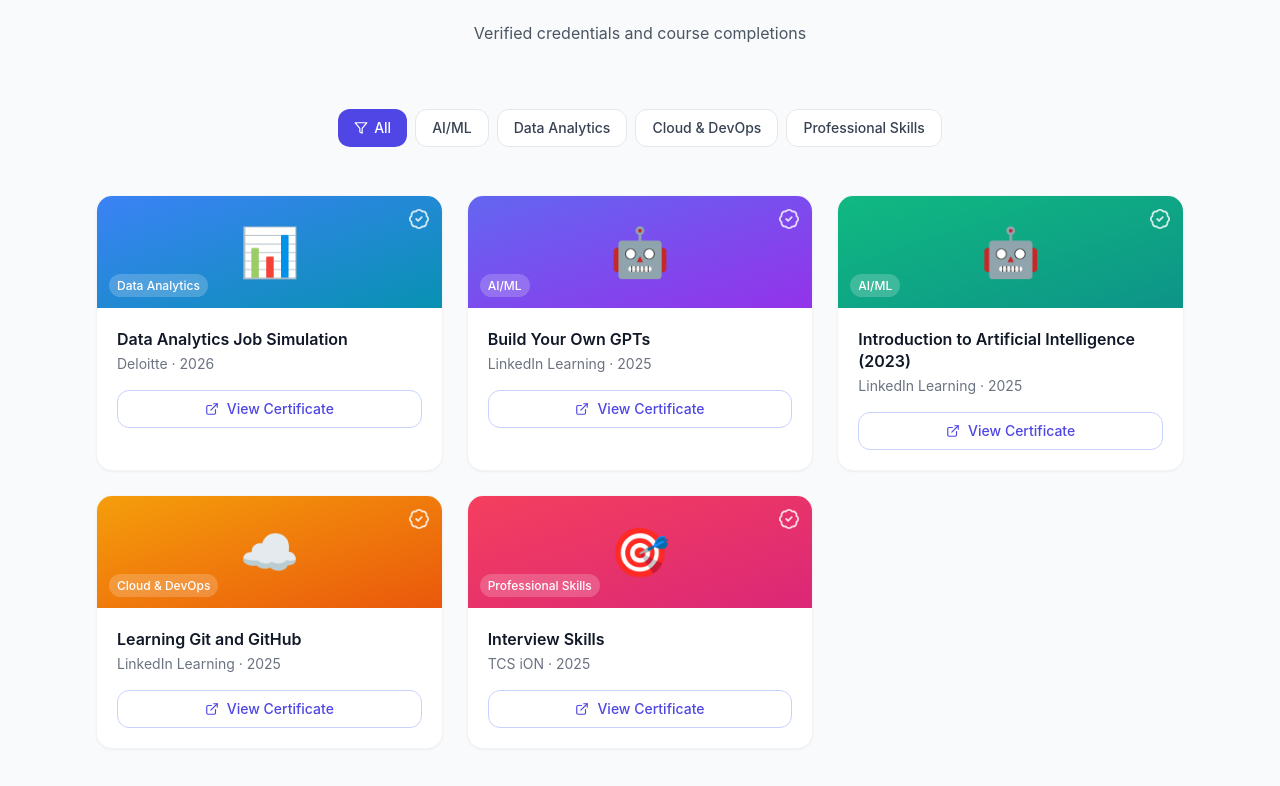
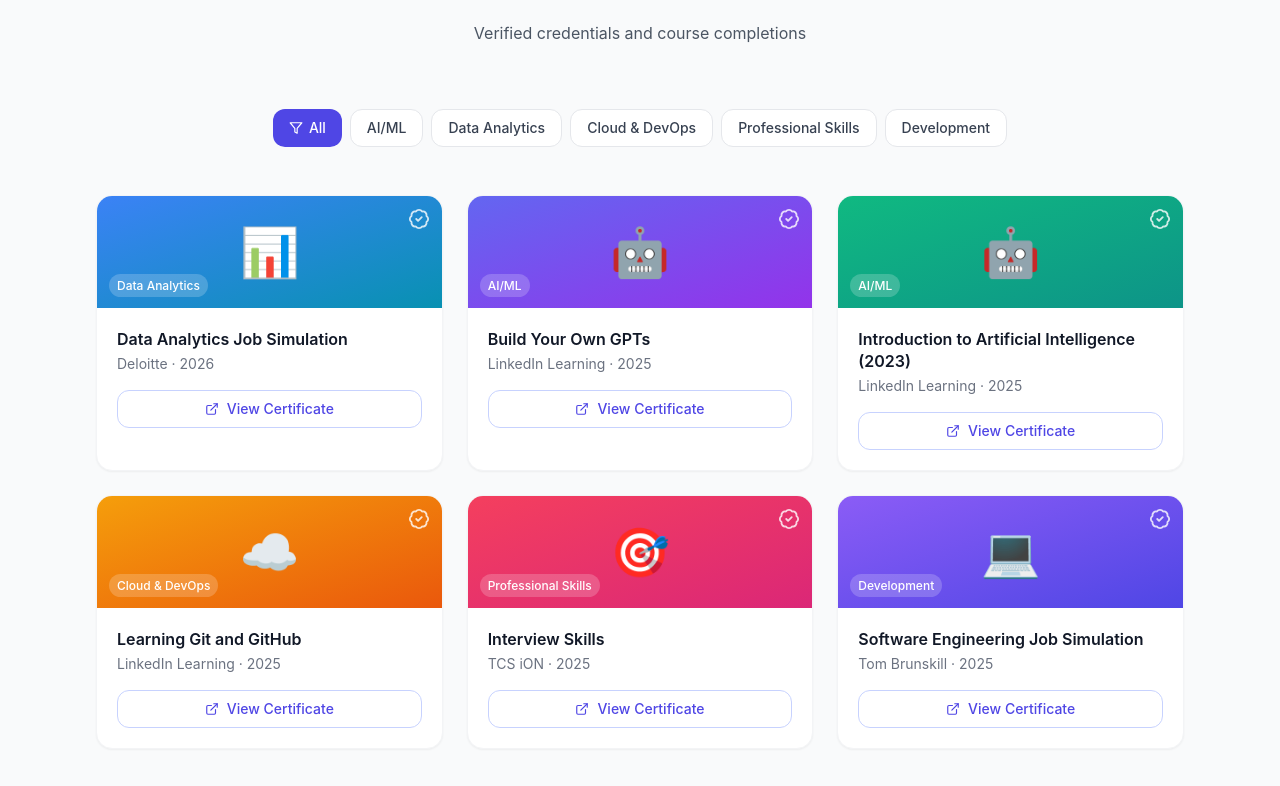
Before and after one commit to DharunKumarS-code/Portfolio, a React (Vite) app in the folder portfolio-website/: page / in a window 1280 px wide. Shown: the part 4174-4960 px from the top of the page. Built offline with nearby package versions, Linux system fonts and the light colour scheme; no server answers.

Commit message:
Add Software Engineering Job Simulation certificate by Tom Brunskill

```diff
--- a/portfolio-website/src/components/Certificates.jsx
+++ b/portfolio-website/src/components/Certificates.jsx
@@ -2,13 +2,14 @@
 import { ExternalLink, Award, Filter, BadgeCheck } from 'lucide-react'
 import { certificates } from '../data'
 
-const categories = ['All', 'AI/ML', 'Data Analytics', 'Cloud & DevOps', 'Professional Skills']
+const categories = ['All', 'AI/ML', 'Data Analytics', 'Cloud & DevOps', 'Professional Skills', 'Development']
 
 const categoryIcons = {
   'AI/ML': '🤖',
   'Data Analytics': '📊',
   'Cloud & DevOps': '☁️',
   'Professional Skills': '🎯',
+  'Development': '💻',
   'Other': '📜',
 }
 
--- a/portfolio-website/src/data.js
+++ b/portfolio-website/src/data.js
@@ -48,6 +48,16 @@
     driveLink:
       'https://drive.google.com/file/d/1ed1dW9jTkcRvXbQj5NVYlW0q4Uc6cyHI/view?usp=sharing',
     color: 'from-rose-500 to-pink-600',
+  },
+  {
+    id: 6,
+    title: 'Software Engineering Job Simulation',
+    issuer: 'Tom Brunskill',
+    date: '2025',
+    category: 'Development',
+    driveLink:
+      'https://drive.google.com/file/d/1bTqZpWwB0MyasXMnYCzpJpOIbEmFQgJ0/view?usp=sharing',
+    color: 'from-violet-500 to-indigo-600',
   },
 ];
 
```
